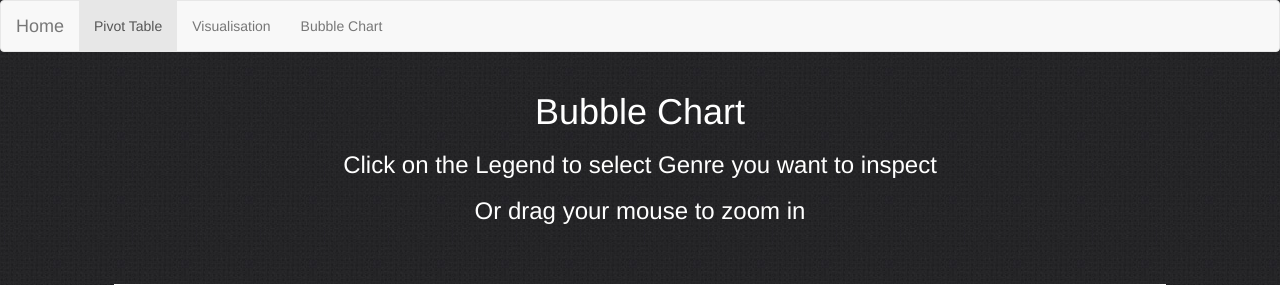
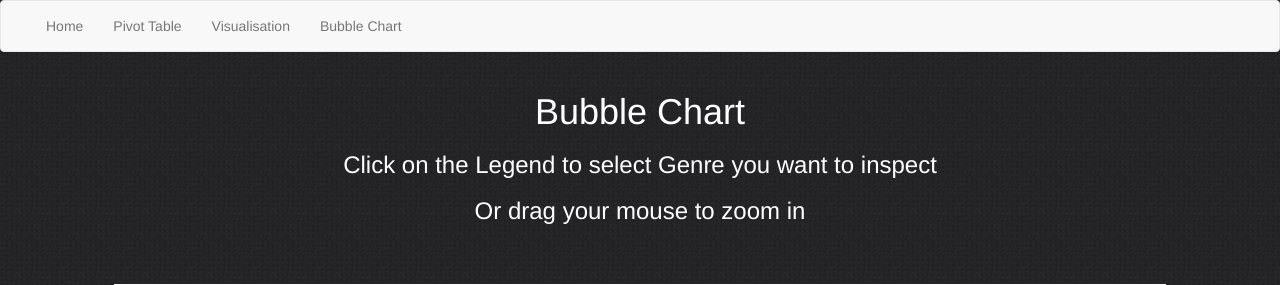
Before and after one commit to nguyenhoamy1602/video_games, a Flask app: page /bubblechart in a window 1280 px wide. Shown: the top 285 px of the page. Run offline with Flask 2, Linux system fonts and the light colour scheme; some libraries are stand-ins or nearby versions.

Commit message:
Fixing Menu Bar and add favicon

```diff
--- a/requirements.txt
+++ b/requirements.txt
@@ -1,4 +1,3 @@
 pandas==0.20.0
-setuptools==28.8.0
 Flask==0.12
 numpy==1.12.1
--- a/video_games/templates/home.html
+++ b/video_games/templates/home.html
@@ -2,6 +2,7 @@
 {% block title %} Home {% endblock %}
 {% block content %}
 {% include "partials/nav.html" %}
+    <div id="home" class="tab-pane fade in active">
         <div class="row">
             <div class="col-sm-4">
                 <img style="position:relative; left:30px; top:50px;" src="../static/img/mario.png" height=400px width=400px>
@@ -26,5 +27,6 @@
             <div class="col-sm-4">
             </div>
         </div>
+    </div>
 {% include "partials/footer.html" %}
 {% endblock %}
--- a/video_games/templates/layout.html
+++ b/video_games/templates/layout.html
@@ -8,11 +8,11 @@
         <link rel="stylesheet" type="text/css" href="../static/css/home.css">
         <script src="https://ajax.googleapis.com/ajax/libs/jquery/3.2.0/jquery.min.js"></script>
         <script src="https://maxcdn.bootstrapcdn.com/bootstrap/3.3.7/js/bootstrap.min.js"></script>
+        <link rel="shortcut icon" href="../static/img/favicon.ico" type="image/x-icon">
         {% block head %}{% endblock %}
     </head>
     <body>
-
   {% block content %}{% endblock %}
 
-</body>
+    </body>
 </html>
--- a/video_games/templates/partials/nav.html
+++ b/video_games/templates/partials/nav.html
@@ -8,13 +8,14 @@
         <span class="icon-bar"></span>
         <span class="icon-bar"></span>
       </button>
-      <a class="navbar-brand" href="/">Home</a>
+
     </div>
 
     <!-- Collect the nav links, forms, and other content for toggling -->
     <div class="collapse navbar-collapse" id="bs-example-navbar-collapse-1">
       <ul class="nav navbar-nav">
-        <li class="active"><a href="/form">Pivot Table <span class="sr-only">(current)</span></a></li>
+        <li> <a href="/">Home</a></li>
+        <li><a href="/form">Pivot Table <span class="sr-only">(current)</span></a></li>
         <li><a href="/visualisation">Visualisation</a></li>
         <li><a href="/bubblechart">Bubble Chart</a></li>
       </ul>
```
Also changed, not shown: README.md, video_games/static/img/favicon.ico (added).
